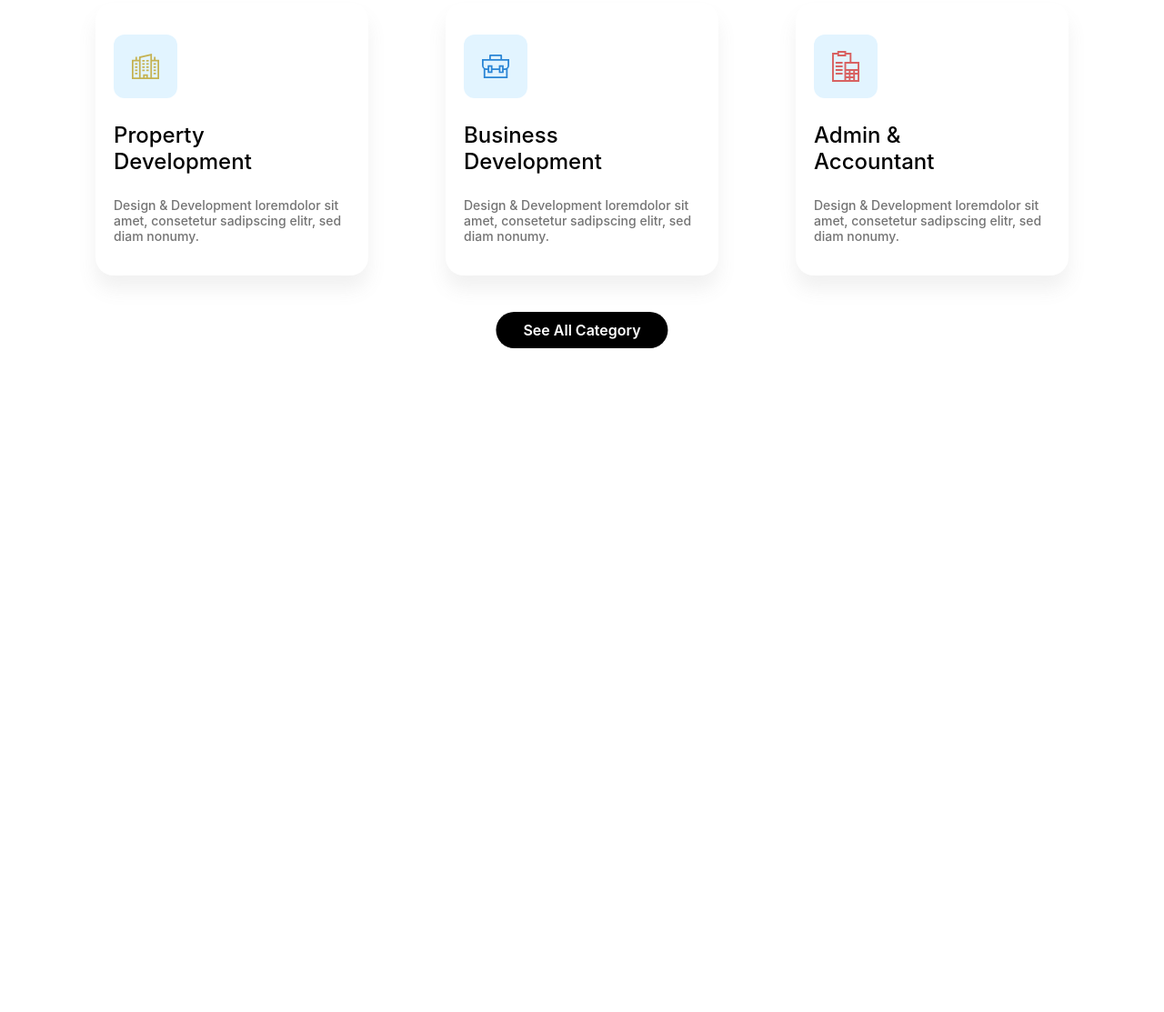
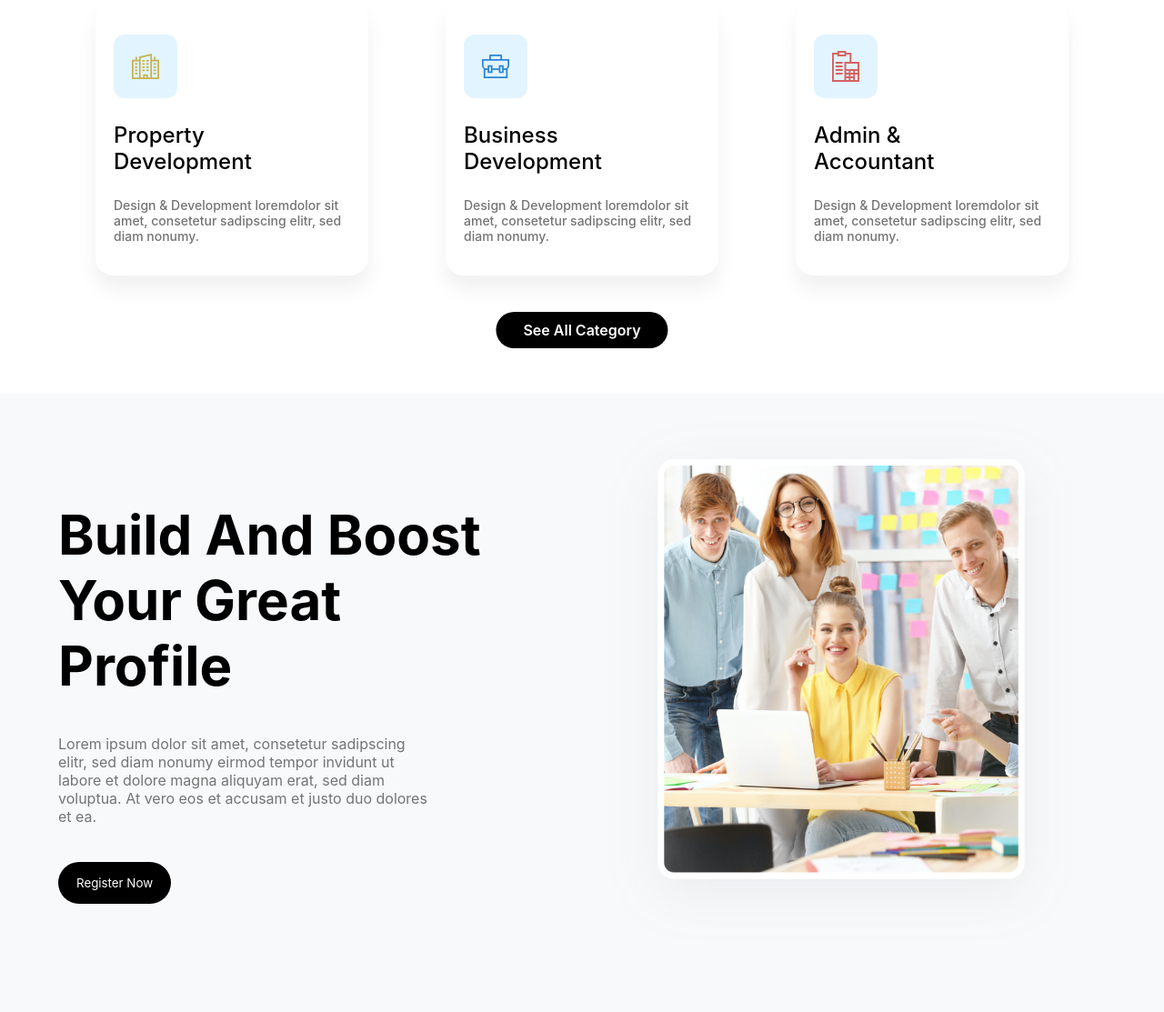
Before and after one commit to nidhipawar5/fyle-task, a plain HTML site: page index.html in a window 1280 px wide. Shown: the part 1336-2449 px from the top of the page at 91% size. Before the commit the page ends 1769 px from the top, so only its background shows below. Drawn offline with Linux system fonts and the light colour scheme.

Commit message:
register page added

```diff
--- a/index.html
+++ b/index.html
@@ -163,6 +163,8 @@
         showbtn.addEventListener('click', () => {
             show = true;
             showf();
+            showbtn.innerText="Hide Categories";
+
         })
 
         function showf(){
@@ -170,10 +172,23 @@
                 extra1.style.display = 'flex';
                 extra2.style.display = 'flex';
                 extra3.style.display = 'flex';
-                showbtn.style.display = 'none';
+                showbtn.style.display = 'inline';
             }
         }
 
     </script>
+
+<div id="home">
+    <div id="home-left">
+        <div class="center">
+            <h1>Build and Boost<br>your Great Profile</br></h1>
+            <p>Lorem ipsum dolor sit amet, consetetur sadipscing elitr, sed diam nonumy eirmod tempor invidunt ut labore et dolore magna aliquyam erat, sed diam voluptua. At vero eos et accusam et justo duo dolores et ea.</p>
+            <button>Register Now</button>
+        </div>
+    </div>
+    <div id="register-pic">
+     <img src="img/Rectangle 527-1.png" alt="">
+    </div>
+</div>
 </body>
 </html>
--- a/style.css
+++ b/style.css
@@ -229,3 +229,9 @@ nav ul li:last-child button {
 .extra3 {
   display: none;
 }
+#register-pic img {
+  top: 2654px;
+  left: 1095px;
+  width: 570px;
+  height: 634px;
+}
```
Also changed, not shown: img/prefill.png (deleted), img/work1.png (deleted), img/work2.png (deleted), img/work3.png (deleted), img/work4.jpg (deleted), img/work5.jpg (deleted), img/work6.jpg (deleted).
